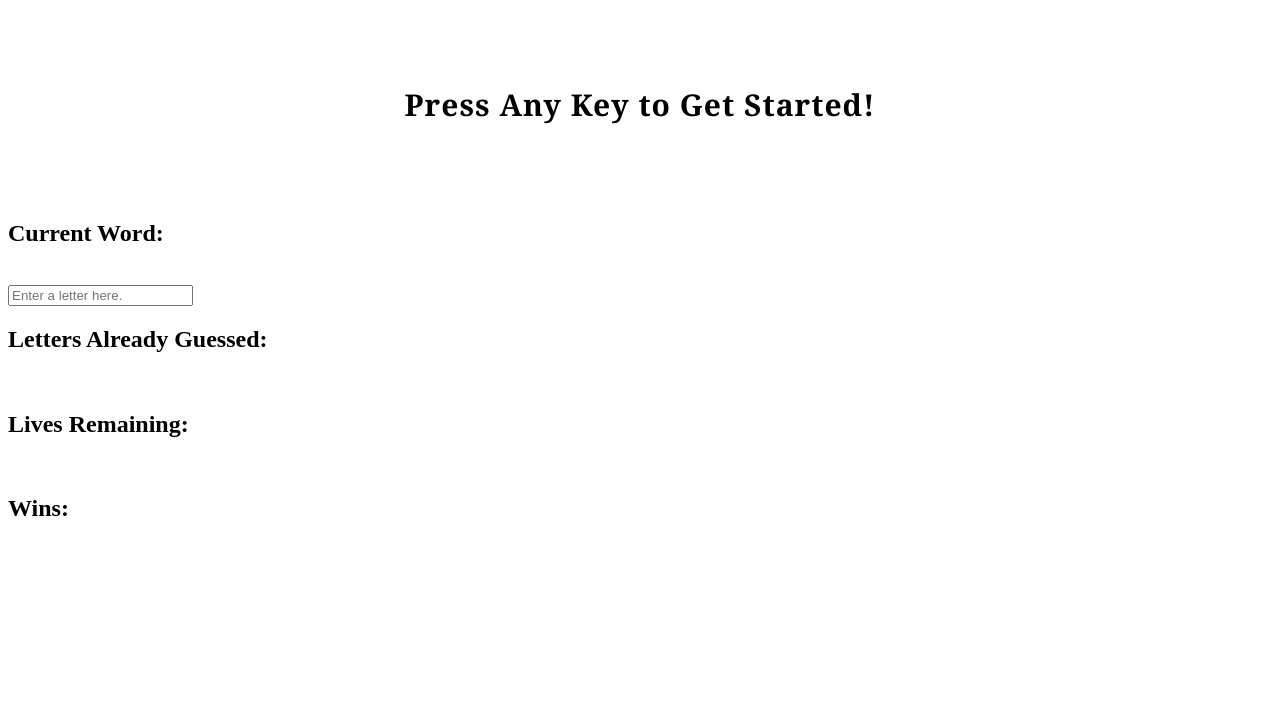
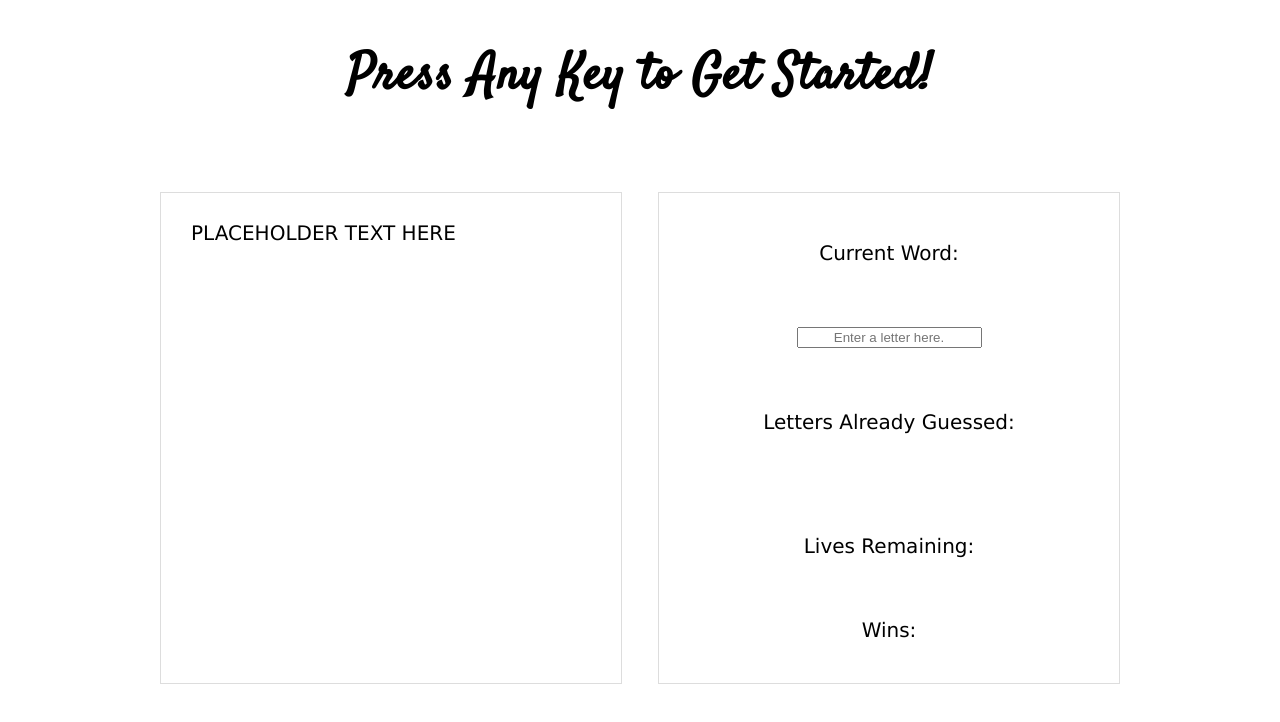
Before and after one commit to emmapankey/Hangman-Game, a plain HTML site: page index.html in a window 1280 px wide. Drawn offline with Linux system fonts and the light colour scheme.

Commit message:
eigth commit

```diff
--- a/assets/css/style.css
+++ b/assets/css/style.css
@@ -1,3 +1,9 @@
+/* * {
+    box-sizing: border-box;
+  }
+   */
+/* Header */
+
 header {
     text-align: justify;
     letter-spacing: 1px;
@@ -23,12 +29,13 @@ h1 {
     height: 90px;
     vertical-align: middle;
     font-family: Georgia, Times, "Times New Roman", serif;
-    font-size: 30px;
+    font-size: 50px;
     font-weight: 700;
     line-height: 90px;
     color: black;
     text-align: center;
-    text-decoration: none;
+    font-family: 'Satisfy', cursive;
+
 }
 
 header #headerContainer h1::before {
@@ -37,6 +44,74 @@ header #headerContainer h1::before {
     vertical-align: middle;
     height: 100%;
 
+}
+
+/* Main Content */
+
+.mainContainer {
+    width: 100%;
+    max-width: 960px;
+    margin: 0 auto;
+
+}
+
+.leftSide {
+    float: left;
+    width: 100%;
+    height: 430px;
+    max-width: 400px;
+    padding: 30px;
+    margin: 0 0 40px;
+    background: #fff;
+    border: 1px solid #ddd;
+}
+
+.rightSide {
+    float: right;
+    width: 100%;
+    height: 430px;
+    max-width: 400px;
+    padding: 30px;
+    margin: 0 0 40px;
+    background: #fff;
+    border: 1px solid #ddd;
+}
+
+h2 {
+    font-size: 20px;
+    font-family: Verdana, Geneva, Tahoma, sans-serif;
+}
+
+#top {
+    margin-top: 20px;
+    text-align: center;
+}
+
+#inputDiv {
+    text-align: center;
+}
+
+input {
+    text-align: center;
+}
+
+#guessesDiv {
+    text-align: center;
+}
+
+#guesses {
+    margin-top: 40px;
+    font-size: 20px;
+    font-family: Verdana, Geneva, Tahoma, sans-serif;
+    text-align: center;
+}
+
+#livesDiv {
+    text-align: center;
+}
+
+#winsDiv {
+    text-align: center;
 }
 
 @media screen and (max-width: 820px){
@@ -53,23 +128,3 @@ header #headerContainer h1::before {
     }
 
 }
-
-
-/* .leftSide {
-    float: left;
-    width: 100%;
-    max-width: 650px;
-    padding: 30px;
-    margin: 0 0 40px;
-    background: #fff;
-    border: 1px solid #ddd;
-}
-
-.rightSide {
-    float: right;
-    width: 100%;
-    max-width: 650px;
-    padding: 30px;
-    margin: 0 0 40px;
-    background: #fff;
-    border: 1px solid #ddd; */
--- a/assets/javascript/game.js
+++ b/assets/javascript/game.js
@@ -41,9 +41,9 @@ var words = [
     function startGame() {
         randomWord = words[Math.floor(Math.random() * words.length)];
         randomWord = randomWord.toUpperCase();
-        guessedLetters = "";
+        document.getElementById("guesses").innerHTML = guessedLetters;
+        // guessedLetters = "";
         document.getElementById("remainingLives").innerHTML = "Lives Remaining: " + numberOfGuessesLeft;
-        document.getElementById("guesses").innerHTML = "Letters Already Guessed: " + guessedLetters;
         document.getElementById("wins").innerHTML = "Wins: " + numberOfWins;
         var displayString = "";
         for(var i = 0; i < randomWord.length; i++) {
@@ -129,5 +129,6 @@ var words = [
     // Function for restarting game
     function reset() {
         numberOfGuessesLeft = 10;
+        guessedLetters = "";
         startGame();
     }
--- a/index.html
+++ b/index.html
@@ -7,7 +7,9 @@
     <meta name="viewport" content="width=device-width, initial-scale=1.0">
     <meta http-equiv="X-UA-Compatible" content="ie=edge">
     <title>Document</title>
+    <link rel="stylesheet" type="text/css" href="assets/css/reset.css">
     <link rel="stylesheet" type="text/css" href="assets/css/style.css">
+    <link href="https://fonts.googleapis.com/css?family=Satisfy" rel="stylesheet">
 </head>
 
 <body>
@@ -17,39 +19,44 @@
             </div>
     </header>
 
+
+
     <div class="mainContainer">
 
-        <div class="leftSide">
+        <section class="leftSide">
+            <h2>PLACEHOLDER TEXT HERE</h2>
+        </section>
 
-        </div>
 
-        <div class="rightSide">
+        <section class="rightSide">
 
-            <div>
+            <div id="top">
                 <h2 id="theWord">Current Word:</h2>
             </div>
-            <br>
+            <br><br><br><br>
 
-            <div>
+            <div id="inputDiv">
                 <input id="typedLetter" type="text" placeholder="Enter a letter here.">
             </div>
+            <br><br><br><br>
 
-            <div>
-                <h2 id="guesses">Letters Already Guessed:</h2>
+            <div id="guessesDiv">
+                <h2>Letters Already Guessed:</h2>
+                <div id="guesses"></div>
             </div>
-            <br>
+            <br><br><br><br>
 
-            <div>
+            <div id="livesDiv">
                 <h2 id="remainingLives">Lives Remaining:</h2>
             </div>
-            <br>
+            <br><br><br><br>
 
-            <div>
+            <div id="winsDiv">
                 <h2 id="wins">Wins:</h2>
             </div>
             <br>
 
-        </div>
+        </section>
 
     </div>
 </body>
```
